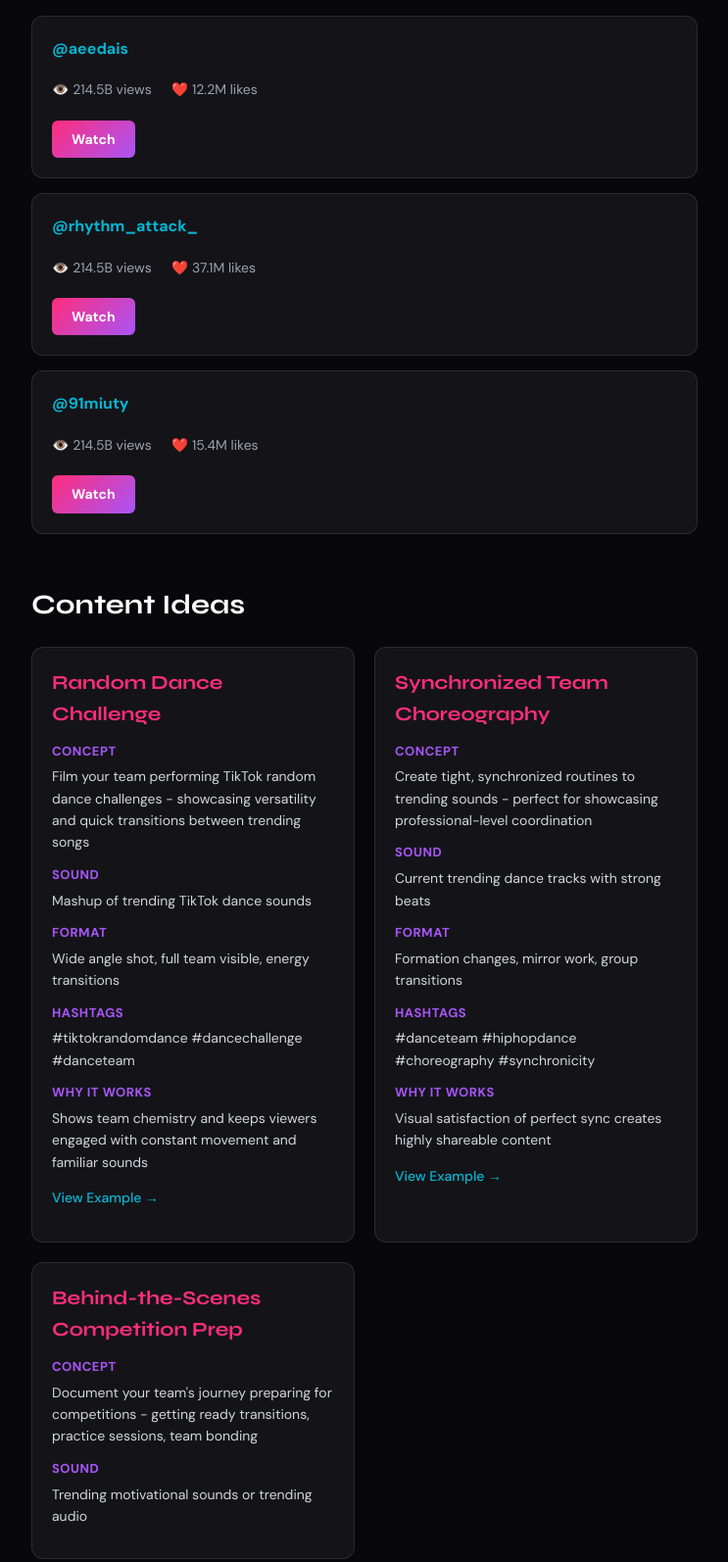
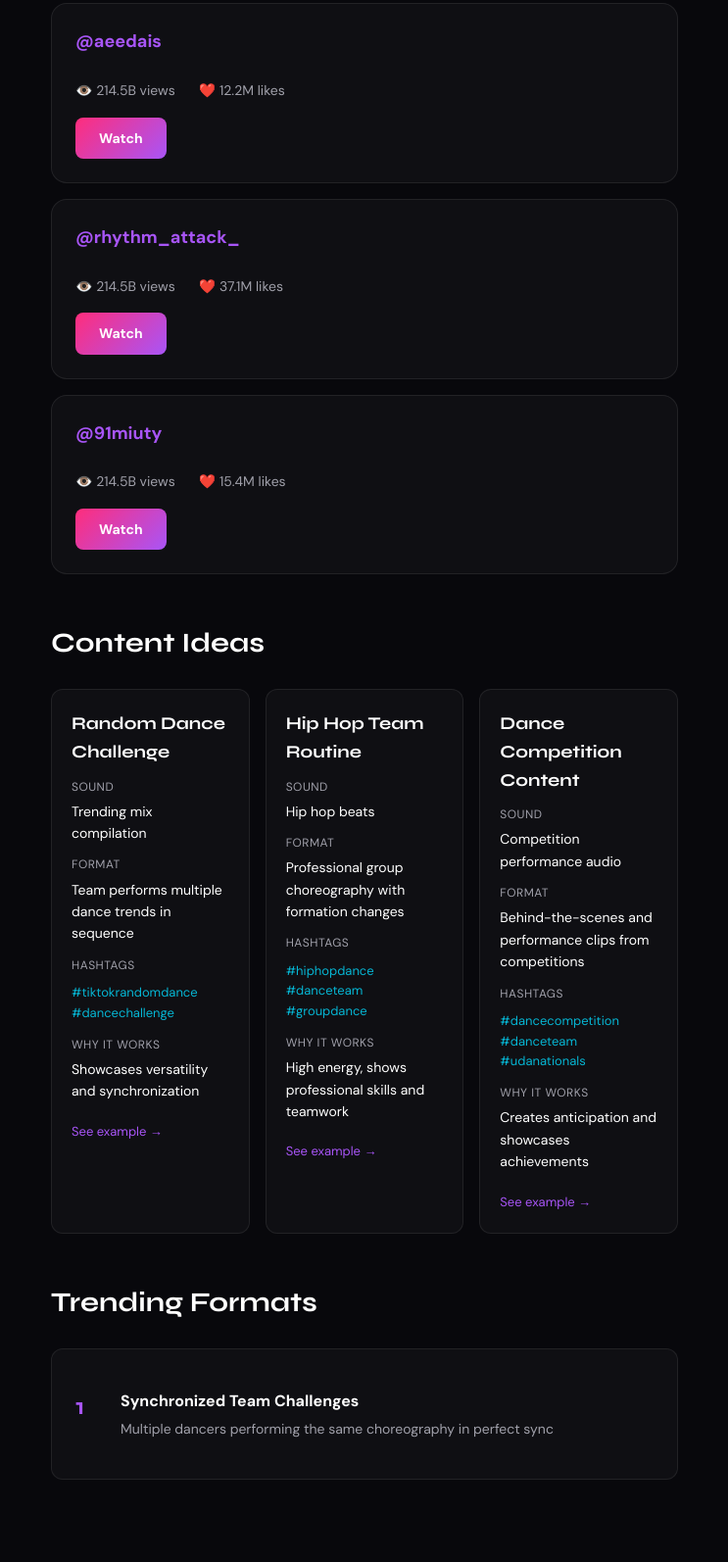
Before and after one commit to silent-bucket/dance-trends, a plain HTML site: page index.html in a window 1280 px wide. Shown: the part 447-2041 px from the top of the page at 98% size, without its empty margins (268-1011 px from the left). After the commit the page ends 2017 px from the top, so only its background shows below. Drawn offline with Linux system fonts and the light colour scheme.

Commit message:
Daily trend update

```diff
--- a/index.html
+++ b/index.html
@@ -3,10 +3,10 @@
 <head>
     <meta charset="UTF-8">
     <meta name="viewport" content="width=device-width, initial-scale=1.0">
-    <title>Trending on TikTok - Dance Teams & Dancers</title>
+    <title>Trending on TikTok - Dance Teams</title>
     <link rel="preconnect" href="https://fonts.googleapis.com">
     <link rel="preconnect" href="https://fonts.gstatic.com" crossorigin>
-    <link href="https://fonts.googleapis.com/css2?family=Syne:wght@600;700;800&family=DM+Sans:wght@400;500;700&display=swap" rel="stylesheet">
+    <link href="https://fonts.googleapis.com/css2?family=Syne:wght@700;800&family=DM+Sans:wght@400;500;700&display=swap" rel="stylesheet">
     <style>
         * {
             margin: 0;
@@ -15,267 +15,289 @@
         }
 
         body {
-            background-color: #08080c;
-            color: #ffffff;
+            background: #08080c;
+            color: #fff;
             font-family: 'DM Sans', sans-serif;
             line-height: 1.6;
-            padding: 20px;
+        }
+
+        .gradient-bar {
+            height: 4px;
+            background: linear-gradient(90deg, #ff2d7b, #a855f7, #06B6D4, #ff2d7b);
+            background-size: 200%;
+            animation: gradient 3s linear infinite;
+        }
+
+        @keyframes gradient {
+            0% { background-position: 0% 50%; }
+            100% { background-position: 200% 50%; }
         }
 
         .container {
             max-width: 680px;
             margin: 0 auto;
+            padding: 0 20px 60px;
         }
 
-        .gradient-bar {
-            height: 6px;
-            background: linear-gradient(90deg, #ff2d7b 0%, #a855f7 50%, #06b6d4 100%);
-            background-size: 200% 100%;
-            animation: gradientShift 3s ease infinite;
-            border-radius: 3px;
-            margin-bottom: 40px;
-        }
-
-        @keyframes gradientShift {
-            0% { background-position: 0% 50%; }
-            50% { background-position: 100% 50%; }
-            100% { background-position: 0% 50%; }
+        header {
+            padding: 48px 0 40px;
+            text-align: center;
         }
 
         h1 {
             font-family: 'Syne', sans-serif;
+            font-weight: 800;
             font-size: 48px;
-            font-weight: 800;
-            background: linear-gradient(135deg, #ff2d7b, #a855f7, #06b6d4);
+            background: linear-gradient(135deg, #fff 0%, #c4b5fd 50%, #ff2d7b 100%);
             -webkit-background-clip: text;
             -webkit-text-fill-color: transparent;
             background-clip: text;
-            margin-bottom: 10px;
+            margin-bottom: 12px;
         }
 
         .subtitle {
-            font-size: 18px;
-            color: #9ca3af;
-            margin-bottom: 15px;
+            color: #a0a0aa;
+            font-size: 16px;
+            margin-bottom: 16px;
         }
 
         .date-pill {
             display: inline-block;
-            background: rgba(168, 85, 247, 0.2);
+            background: rgba(168, 85, 247, 0.15);
+            color: #a855f7;
             padding: 6px 16px;
             border-radius: 20px;
             font-size: 14px;
-            color: #a855f7;
             font-weight: 500;
-            margin-bottom: 40px;
         }
 
         h2 {
             font-family: 'Syne', sans-serif;
+            font-weight: 700;
             font-size: 28px;
-            font-weight: 700;
-            margin: 50px 0 20px 0;
-            color: #ffffff;
+            margin: 48px 0 24px;
+            color: #fff;
         }
 
         .video-card {
-            background: rgba(255, 255, 255, 0.05);
-            border-radius: 12px;
-            padding: 20px;
-            margin-bottom: 15px;
-            border: 1px solid rgba(255, 255, 255, 0.1);
+            background: rgba(255, 255, 255, 0.03);
+            border: 1px solid rgba(255, 255, 255, 0.08);
+            border-radius: 16px;
+            padding: 24px;
+            margin-bottom: 16px;
             transition: all 0.3s ease;
         }
 
         .video-card:hover {
-            background: rgba(255, 255, 255, 0.08);
-            border-color: #a855f7;
+            background: rgba(255, 255, 255, 0.05);
+            border-color: rgba(168, 85, 247, 0.3);
+            transform: translateY(-2px);
         }
 
         .creator-handle {
-            color: #06b6d4;
-            font-weight: 600;
+            color: #a855f7;
             text-decoration: none;
-            font-size: 16px;
+            font-weight: 700;
+            font-size: 18px;
             display: inline-block;
-            margin-bottom: 8px;
+            margin-bottom: 12px;
         }
 
         .creator-handle:hover {
-            color: #ff2d7b;
+            color: #c084fc;
         }
 
         .stats {
             display: flex;
-            gap: 20px;
-            margin: 10px 0;
+            gap: 24px;
+            margin: 12px 0 16px;
+            color: #a0a0aa;
             font-size: 14px;
-            color: #9ca3af;
         }
 
         .stat-item {
             display: flex;
             align-items: center;
-            gap: 5px;
+            gap: 6px;
         }
 
         .watch-btn {
             display: inline-block;
             background: linear-gradient(135deg, #ff2d7b, #a855f7);
-            color: white;
-            padding: 8px 20px;
-            border-radius: 6px;
+            color: #fff;
             text-decoration: none;
+            padding: 10px 24px;
+            border-radius: 8px;
+            font-weight: 600;
             font-size: 14px;
-            font-weight: 600;
-            margin-top: 10px;
-            transition: transform 0.2s ease;
+            transition: all 0.3s ease;
         }
 
         .watch-btn:hover {
-            transform: translateY(-2px);
+            transform: scale(1.05);
+            box-shadow: 0 8px 24px rgba(255, 45, 123, 0.3);
         }
 
-        .ideas-grid {
+        .content-grid {
             display: grid;
-            grid-template-columns: repeat(auto-fit, minmax(300px, 1fr));
-            gap: 20px;
-            margin-bottom: 30px;
+            grid-template-columns: repeat(auto-fit, minmax(200px, 1fr));
+            gap: 16px;
+            margin-bottom: 24px;
         }
 
-        .idea-card {
-            background: rgba(255, 255, 255, 0.05);
+        .content-card {
+            background: rgba(255, 255, 255, 0.03);
+            border: 1px solid rgba(255, 255, 255, 0.08);
             border-radius: 12px;
             padding: 20px;
-            border: 1px solid rgba(255, 255, 255, 0.1);
         }
 
-        .idea-card h3 {
+        .content-card h3 {
             font-family: 'Syne', sans-serif;
-            font-size: 20px;
-            color: #ff2d7b;
+            font-weight: 700;
+            font-size: 18px;
             margin-bottom: 12px;
+            color: #fff;
         }
 
-        .idea-section {
-            margin: 12px 0;
+        .content-label {
+            color: #a0a0aa;
+            font-size: 12px;
+            text-transform: uppercase;
+            letter-spacing: 0.5px;
+            margin-top: 12px;
+            margin-bottom: 4px;
         }
 
-        .idea-label {
-            font-weight: 700;
-            color: #a855f7;
-            font-size: 13px;
-            text-transform: uppercase;
-            letter-spacing: 0.5px;
+        .content-value {
+            color: #fff;
+            font-size: 14px;
+            margin-bottom: 8px;
         }
 
-        .idea-content {
-            color: #d1d5db;
-            margin-top: 4px;
-            font-size: 14px;
+        .hashtags {
+            color: #06B6D4;
+            font-size: 13px;
+            margin-top: 8px;
         }
 
         .example-link {
-            color: #06b6d4;
+            color: #a855f7;
             text-decoration: none;
-            font-size: 14px;
-            font-weight: 500;
+            font-size: 13px;
+            margin-top: 12px;
+            display: inline-block;
         }
 
         .example-link:hover {
-            color: #ff2d7b;
+            color: #c084fc;
         }
 
         .format-list {
-            list-style: none;
-            counter-reset: format-counter;
+            background: rgba(255, 255, 255, 0.03);
+            border: 1px solid rgba(255, 255, 255, 0.08);
+            border-radius: 12px;
+            padding: 24px;
         }
 
-        .format-list li {
-            counter-increment: format-counter;
-            background: rgba(255, 255, 255, 0.05);
-            padding: 15px 20px;
-            margin-bottom: 10px;
-            border-radius: 8px;
-            border-left: 3px solid #a855f7;
-            position: relative;
-            padding-left: 50px;
+        .format-item {
+            padding: 16px 0;
+            border-bottom: 1px solid rgba(255, 255, 255, 0.05);
+            display: flex;
+            gap: 16px;
         }
 
-        .format-list li:before {
-            content: counter(format-counter);
-            position: absolute;
-            left: 18px;
+        .format-item:last-child {
+            border-bottom: none;
+        }
+
+        .format-number {
             font-family: 'Syne', sans-serif;
             font-weight: 700;
-            font-size: 20px;
+            font-size: 24px;
             color: #a855f7;
+            min-width: 30px;
+        }
+
+        .format-content {
+            flex: 1;
         }
 
         .sound-card {
-            background: rgba(255, 255, 255, 0.05);
+            background: rgba(255, 255, 255, 0.03);
+            border: 1px solid rgba(255, 255, 255, 0.08);
             border-radius: 12px;
             padding: 20px;
-            margin-bottom: 15px;
-            border: 1px solid rgba(255, 255, 255, 0.1);
-        }
-
-        .sound-name {
-            color: #ff2d7b;
-            font-weight: 700;
-            font-size: 18px;
-            text-decoration: none;
-            display: inline-block;
-            margin-bottom: 8px;
-        }
-
-        .sound-name:hover {
-            color: #06b6d4;
+            margin-bottom: 16px;
         }
 
         .tags {
             display: flex;
+            flex-wrap: wrap;
             gap: 8px;
-            flex-wrap: wrap;
             margin-top: 12px;
         }
 
         .tag {
-            background: rgba(168, 85, 247, 0.2);
-            color: #a855f7;
             padding: 4px 12px;
             border-radius: 12px;
             font-size: 12px;
             font-weight: 500;
         }
 
+        .tag-pink {
+            background: rgba(255, 45, 123, 0.2);
+            color: #ff2d7b;
+        }
+
+        .tag-purple {
+            background: rgba(168, 85, 247, 0.2);
+            color: #a855f7;
+        }
+
+        .tag-cyan {
+            background: rgba(6, 182, 212, 0.2);
+            color: #06B6D4;
+        }
+
+        .creator-grid {
+            display: grid;
+            grid-template-columns: repeat(auto-fit, minmax(200px, 1fr));
+            gap: 16px;
+        }
+
         .creator-card {
-            background: rgba(255, 255, 255, 0.05);
+            background: rgba(255, 255, 255, 0.03);
+            border: 1px solid rgba(255, 255, 255, 0.08);
             border-radius: 12px;
             padding: 20px;
-            margin-bottom: 15px;
-            border: 1px solid rgba(255, 255, 255, 0.1);
+            text-align: center;
         }
 
-        .creator-card .creator-handle {
-            font-size: 20px;
-            color: #06b6d4;
-            margin-bottom: 10px;
+        .creator-card a {
+            color: #a855f7;
+            text-decoration: none;
+            font-weight: 700;
+            font-size: 18px;
         }
 
-        .creator-description {
-            color: #d1d5db;
-            margin: 10px 0;
-            font-size: 15px;
+        .creator-card a:hover {
+            color: #c084fc;
+        }
+
+        .view-count {
+            color: #a0a0aa;
+            font-size: 14px;
+            margin-top: 8px;
         }
 
         footer {
             text-align: center;
-            margin-top: 60px;
-            padding: 30px 0;
-            color: #6b7280;
+            margin-top: 64px;
+            padding-top: 32px;
+            border-top: 1px solid rgba(255, 255, 255, 0.08);
+            color: #a0a0aa;
             font-size: 14px;
-            border-top: 1px solid rgba(255, 255, 255, 0.1);
         }
 
         @media (max-width: 640px) {
@@ -287,118 +309,102 @@
                 font-size: 24px;
             }
 
-            .ideas-grid {
+            .content-grid, .creator-grid {
                 grid-template-columns: 1fr;
             }
         }
     </style>
 </head>
 <body>
+    <div class="gradient-bar"></div>
+
     <div class="container">
-        <div class="gradient-bar"></div>
-
         <header>
             <h1>Trending on TikTok</h1>
-            <div class="subtitle">For dance teams & dancers</div>
-            <div class="date-pill">April 22, 2026</div>
+            <p class="subtitle">For dance teams</p>
+            <span class="date-pill">April 22, 2026</span>
         </header>
 
         <section>
             <h2>Top Trending Videos</h2>
 
             <div class="video-card">
-                <a href="https://www.tiktok.com/@aeedais" target="_blank" class="creator-handle">@aeedais</a>
+                <a href="https://www.tiktok.com/@aeedais" class="creator-handle">@aeedais</a>
                 <div class="stats">
-                    <div class="stat-item">👁️ 214.5B views</div>
-                    <div class="stat-item">❤️ 12.2M likes</div>
+                    <span class="stat-item">👁️ 214.5B views</span>
+                    <span class="stat-item">❤️ 12.2M likes</span>
                 </div>
-                <a href="https://www.tiktok.com/@aeedais/video/7629374797251628310" target="_blank" class="watch-btn">Watch</a>
+                <a href="https://www.tiktok.com/@aeedais/video/7629374797251628310" class="watch-btn">Watch</a>
             </div>
 
             <div class="video-card">
-                <a href="https://www.tiktok.com/@rhythm_attack_" target="_blank" class="creator-handle">@rhythm_attack_</a>
+                <a href="https://www.tiktok.com/@rhythm_attack_" class="creator-handle">@rhythm_attack_</a>
                 <div class="stats">
-                    <div class="stat-item">👁️ 214.5B views</div>
-                    <div class="stat-item">❤️ 37.1M likes</div>
+                    <span class="stat-item">👁️ 214.5B views</span>
+                    <span class="stat-item">❤️ 37.1M likes</span>
                 </div>
-                <a href="https://www.tiktok.com/@rhythm_attack_/video/7630553012431260960" target="_blank" class="watch-btn">Watch</a>
+                <a href="https://www.tiktok.com/@rhythm_attack_/video/7630553012431260960" class="watch-btn">Watch</a>
             </div>
 
             <div class="video-card">
-                <a href="https://www.tiktok.com/@91miuty" target="_blank" class="creator-handle">@91miuty</a>
+                <a href="https://www.tiktok.com/@91miuty" class="creator-handle">@91miuty</a>
                 <div class="stats">
-                    <div class="stat-item">👁️ 214.5B views</div>
-                    <div class="stat-item">❤️ 15.4M likes</div>
+                    <span class="stat-item">👁️ 214.5B views</span>
+                    <span class="stat-item">❤️ 15.4M likes</span>
                 </div>
-                <a href="https://www.tiktok.com/@91miuty/video/7630427044651879698" target="_blank" class="watch-btn">Watch</a>
+                <a href="https://www.tiktok.com/@91miuty/video/7630427044651879698" class="watch-btn">Watch</a>
             </div>
         </section>
 
         <section>
             <h2>Content Ideas</h2>
-            <div class="ideas-grid">
-                <div class="idea-card">
+            <div class="content-grid">
+                <div class="content-card">
                     <h3>Random Dance Challenge</h3>
-                    <div class="idea-section">
-                        <div class="idea-label">Concept</div>
-                        <div class="idea-content">Film your team performing TikTok random dance challenges - showcasing versatility and quick transitions between trending songs</div>
-                    </div>
-                    <div class="idea-section">
-                        <div class="idea-label">Sound</div>
-                        <div class="idea-content">Mashup of trending TikTok dance sounds</div>
-                    </div>
-                    <div class="idea-section">
-                        <div class="idea-label">Format</div>
-                        <div class="idea-content">Wide angle shot, full team visible, energy transitions</div>
-                    </div>
-                    <div class="idea-section">
-                        <div class="idea-label">Hashtags</div>
-                        <div class="idea-content">#tiktokrandomdance #dancechallenge #danceteam</div>
-                    </div>
-                    <div class="idea-section">
-                        <div class="idea-label">Why it works</div>
-                        <div class="idea-content">Shows team chemistry and keeps viewers engaged with constant movement and familiar sounds</div>
-                    </div>
-                    <div class="idea-section">
-                        <a href="https://www.tiktok.com/@aeedais/video/7629374797251628310" target="_blank" class="example-link">View Example →</a>
-                    </div>
+                    <p class="content-label">Sound</p>
+                    <p class="content-value">Trending mix compilation</p>
+                    <p class="content-label">Format</p>
+                    <p class="content-value">Team performs multiple dance trends in sequence</p>
+                    <p class="content-label">Hashtags</p>
+                    <p class="hashtags">#tiktokrandomdance #dancechallenge</p>
+                    <p class="content-label">Why it works</p>
+                    <p class="content-value">Showcases versatility and synchronization</p>
+                    <a href="https://www.tiktok.com/@aeedais/video/7629374797251628310" class="example-link">See example →</a>
                 </div>
 
-                <div class="idea-card">
-                    <h3>Synchronized Team Choreography</h3>
-                    <div class="idea-section">
-                        <div class="idea-label">Concept</div>
-                        <div class="idea-content">Create tight, synchronized routines to trending sounds - perfect for showcasing professional-level coordination</div>
-                    </div>
-                    <div class="idea-section">
-                        <div class="idea-label">Sound</div>
-                        <div class="idea-content">Current trending dance tracks with strong beats</div>
-                    </div>
-                    <div class="idea-section">
-                        <div class="idea-label">Format</div>
-                        <div class="idea-content">Formation changes, mirror work, group transitions</div>
-                    </div>
-                    <div class="idea-section">
-                        <div class="idea-label">Hashtags</div>
-                        <div class="idea-content">#danceteam #hiphopdance #choreography #synchronicity</div>
-                    </div>
-                    <div class="idea-section">
-                        <div class="idea-label">Why it works</div>
-                        <div class="idea-content">Visual satisfaction of perfect sync creates highly shareable content</div>
-                    </div>
-                    <div class="idea-section">
-                        <a href="https://www.tiktok.com/@layla_.mckenzie/video/7481111600754085163" target="_blank" class="example-link">View Example →</a>
-                    </div>
+                <div class="content-card">
+                    <h3>Hip Hop Team Routine</h3>
+                    <p class="content-label">Sound</p>
+                    <p class="content-value">Hip hop beats</p>
+                    <p class="content-label">Format</p>
+                    <p class="content-value">Professional group choreography with formation changes</p>
+                    <p class="content-label">Hashtags</p>
+                    <p class="hashtags">#hiphopdance #danceteam #groupdance</p>
+                    <p class="content-label">Why it works</p>
+                    <p class="content-value">High energy, shows professional skills and teamwork</p>
+                    <a href="https://www.tiktok.com/@layla_.mckenzie/video/7481111600754085163" class="example-link">See example →</a>
                 </div>
 
-                <div class="idea-card">
-                    <h3>Behind-the-Scenes Competition Prep</h3>
-                    <div class="idea-section">
-                        <div class="idea-label">Concept</div>
-                        <div class="idea-content">Document your team's journey preparing for competitions - getting ready transitions, practice sessions, team bonding</div>
-                    </div>
-                    <div class="idea-section">
-                        <div class="idea-label">Sound</div>
-                        <div class="idea-content">Trending motivational sounds or trending audio</div>
-                    </div>
-                    <div class="idea-section">
+                <div class="content-card">
+                    <h3>Dance Competition Content</h3>
+                    <p class="content-label">Sound</p>
+                    <p class="content-value">Competition performance audio</p>
+                    <p class="content-label">Format</p>
+                    <p class="content-value">Behind-the-scenes and performance clips from competitions</p>
+                    <p class="content-label">Hashtags</p>
+                    <p class="hashtags">#dancecompetition #danceteam #udanationals</p>
+                    <p class="content-label">Why it works</p>
+                    <p class="content-value">Creates anticipation and showcases achievements</p>
+                    <a href="https://www.tiktok.com/@tribe99official/video/7596894439939853599" class="example-link">See example →</a>
+                </div>
+            </div>
+        </section>
+
+        <section>
+            <h2>Trending Formats</h2>
+            <div class="format-list">
+                <div class="format-item">
+                    <div class="format-number">1</div>
+                    <div class="format-content">
+                        <strong>Synchronized Team Challenges</strong>
+                        <p style="color: #a0a0aa; font-size: 14px; margin-top: 4px;">Multiple dancers performing the same choreography in perfect sync</p>
```
